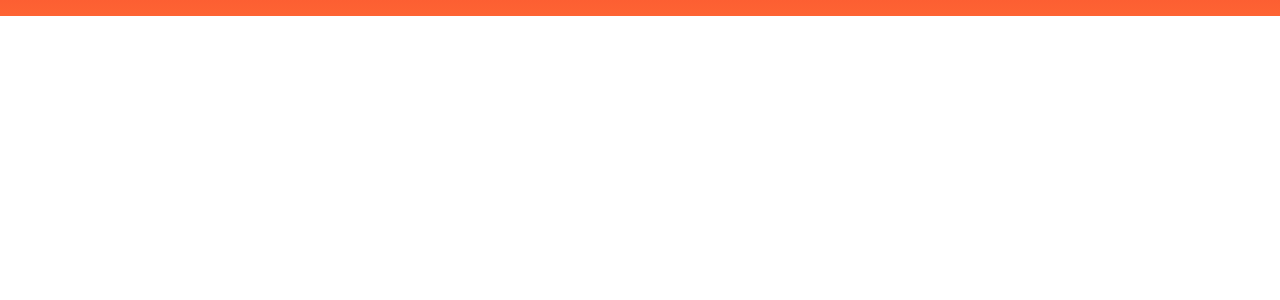
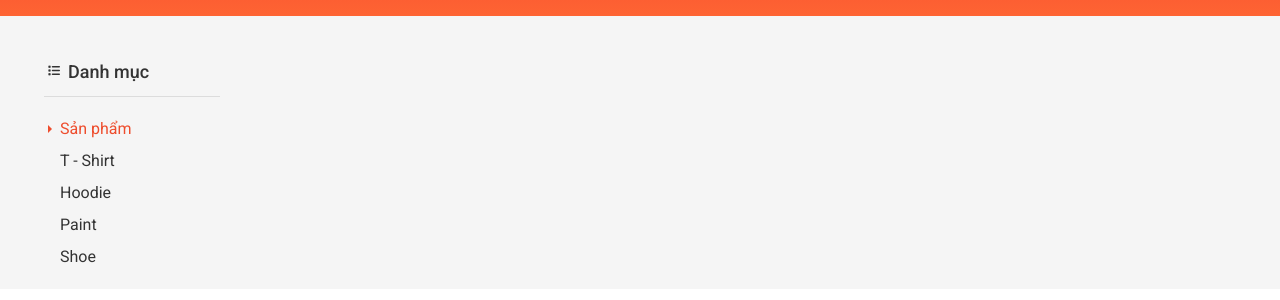
Before and after one commit to DinhQuan11/Shopee, a plain HTML site: page index.html in a window 1280 px wide. Shown: the part 104-404 px from the top of the page. Drawn offline with nearby package versions, Linux system fonts and the light colour scheme.

Commit message:
added category

```diff
--- a/assets/css/base.css
+++ b/assets/css/base.css
@@ -21,6 +21,7 @@ html {
     box-sizing: border-box;
 }
 
+/* Responsive */
 .grid {
     width: 1200px;
     max-width: 100%;
@@ -34,6 +35,21 @@ html {
 .grid__row {
     display: flex;
     flex-wrap: wrap;
+    margin-left: -12px;
+    margin-right: -12px;
+}
+
+/* Test */
+.grid__column-2 {
+    width: 16.6667%;
+    padding-left: 12px;
+    padding-right: 12px;
+}
+
+.grid__column-10 {
+    width: 83.3334%;
+    padding-left: 12px;
+    padding-right: 12px;
 }
 
 /* Animation */
@@ -69,7 +85,7 @@ html {
     }
 }
 
-/* modal */
+/* Modal */
 .modal {
     position: fixed;
     top: 0;
--- a/assets/css/main.css
+++ b/assets/css/main.css
@@ -85,12 +85,13 @@
 /* QR Code */
 .header__qr {
     position: absolute;
+    z-index: 1;
     width: 186px;
     background-color: var(--white-color);
     left: 0;
     top: 118%;
     padding: 8px;
-    animation: fadeIn ease-in 0.3s;
+    animation: fadeIn ease-in 0.2s;
     border-radius: 2px;
     display: none;
 }
@@ -834,3 +835,68 @@
 .header__cart-btn:hover {
     opacity: 0.9;
 }
+
+/* Container */
+.container {
+    background-color: #f5f5f5;
+}
+
+.category {}
+
+.category__heading {
+    display: flex;
+    align-items: center;
+    padding: 16px 4px;
+    margin: 32px 0 16px 4px;
+    font-size: 1.8rem;
+    font-weight: 500;
+    color: var(--text-color);
+    border-bottom: 1px solid rgba(0, 0, 0, 0.1);
+}
+
+.category__icon {
+    font-size: 1.2rem;
+    margin-right: 8px;
+    position: relative;
+    top: -1px;
+}
+
+.category-list {
+    list-style: none;
+    padding-left: 0;
+    margin: 16px 0;
+}
+
+.category-item {
+    margin-left: 20px;
+}
+
+.category-item--active .category-item__link {
+    color: var(--primary-color);
+}
+
+.category-item--active .category-item__link::before {
+    content: "";
+    display: block;
+    position: absolute;
+    top: 50%;
+    left: -12px;
+    transform: translateY(-50%);
+    border: 4px solid;
+    border-color: transparent transparent transparent var(--primary-color);
+}
+
+.category-item__link {
+    display: block;
+    position: relative;
+    transition: right linear 0.1s;
+    right: 0;
+    text-decoration: none;
+    color: var(--text-color);
+    font-size: 1.6rem;
+    padding: 8px 0;
+}
+
+.category-item__link:hover {
+    right: -4px;
+}
--- a/index.html
+++ b/index.html
@@ -266,9 +266,44 @@
                 </div>
             </div>
         </header>
+
         <div class="container">
+            <div class="grid">
+                <div class="grid__row">
+                    <div class="grid__column-2">
+                        <nav class="category">
+                            <h3 class="category__heading">
+                                <i class="category__icon fa-solid fa-list"></i>
+                                Danh mục
+                            </h3>
 
+                            <ul class="category-list">
+                                <li class="category-item category-item--active">
+                                    <a href="#" class="category-item__link">Sản phẩm</a>
+                                </li>
+                                <li class="category-item">
+                                    <a href="#" class="category-item__link">T - Shirt</a>
+                                </li>
+                                <li class="category-item">
+                                    <a href="#" class="category-item__link">Hoodie</a>
+                                </li>
+                                <li class="category-item">
+                                    <a href="#" class="category-item__link">Paint</a>
+                                </li>
+                                <li class="category-item">
+                                    <a href="#" class="category-item__link">Shoe</a>
+                                </li>
+                            </ul>
+                        </nav>
+                    </div>
+
+                    <div class="grid__column-10">
+
+                    </div>
+                </div>
+            </div>
         </div>
+
         <footer class="footer">
 
         </footer>
```
